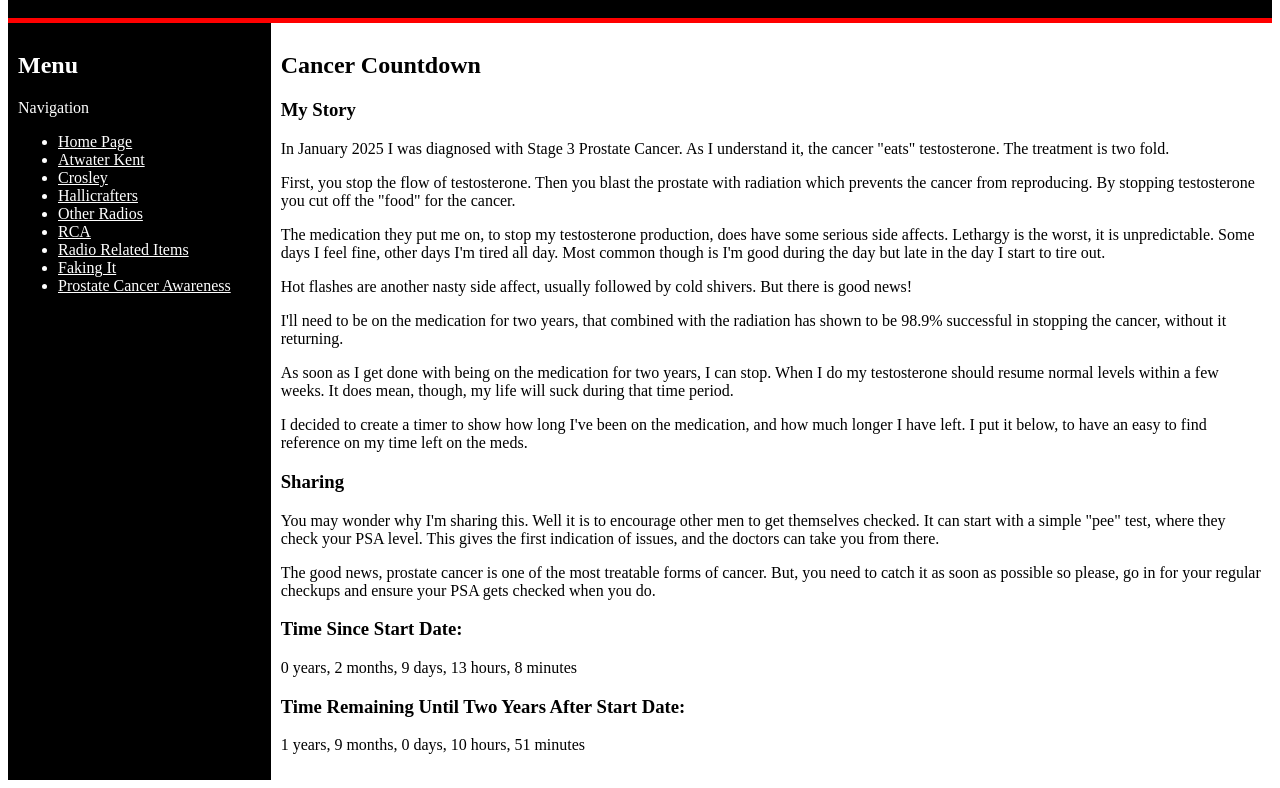
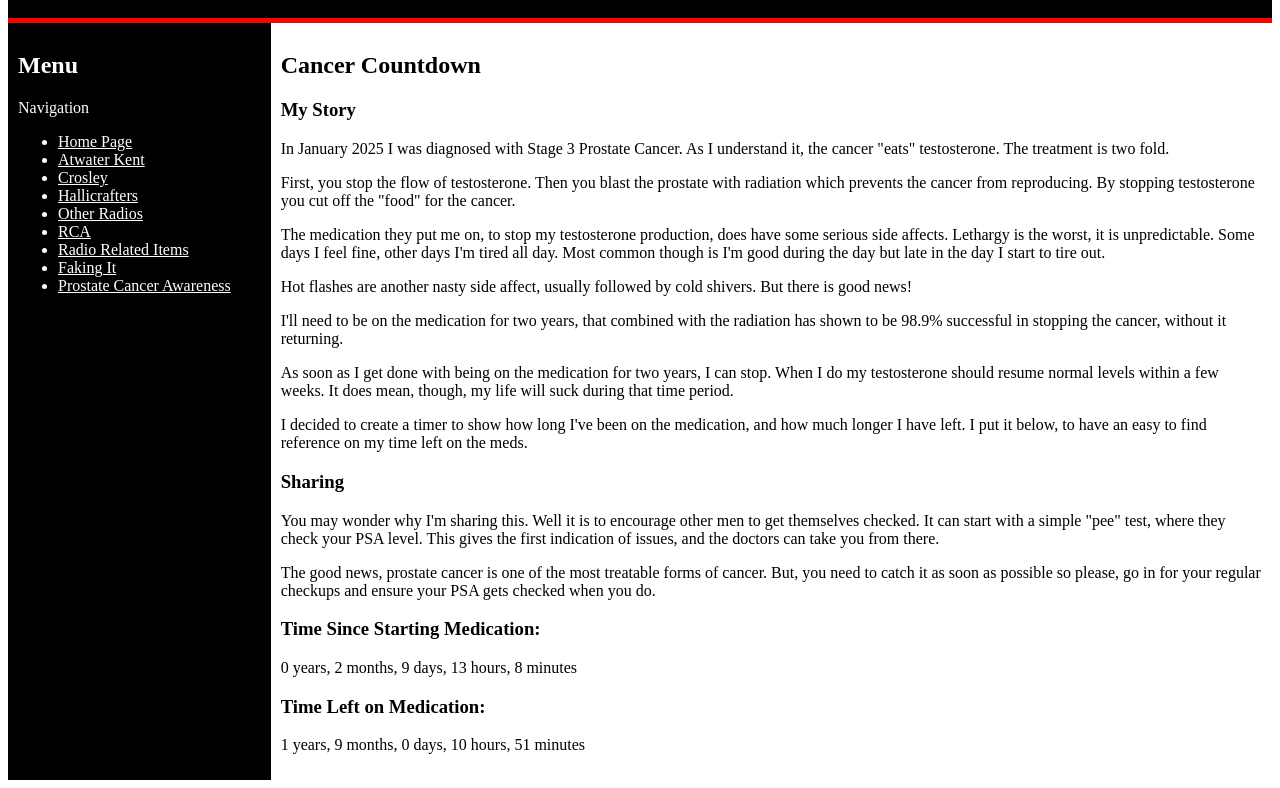
Before and after one commit to N4IXT/N4IXT.github.io, a plain HTML site: page cancer.html in a window 1280 px wide. Shown: the part 546-1334 px from the top of the page. Drawn offline with Linux system fonts and the light colour scheme.

Commit message:
Updated text on cancer page

```diff
--- a/cancer.html
+++ b/cancer.html
@@ -59,9 +59,9 @@
     </script>
 
     <div>
-      <h3>Time Since Start Date:</h3>
+      <h3>Time Since Starting Medication:</h3>
       <p id="time-since"></p>
-      <h3>Time Remaining Until Two Years After Start Date:</h3>
+      <h3>Time Left on Medication:</h3>
       <p id="time-remaining"></p>
     </div>
 
```
